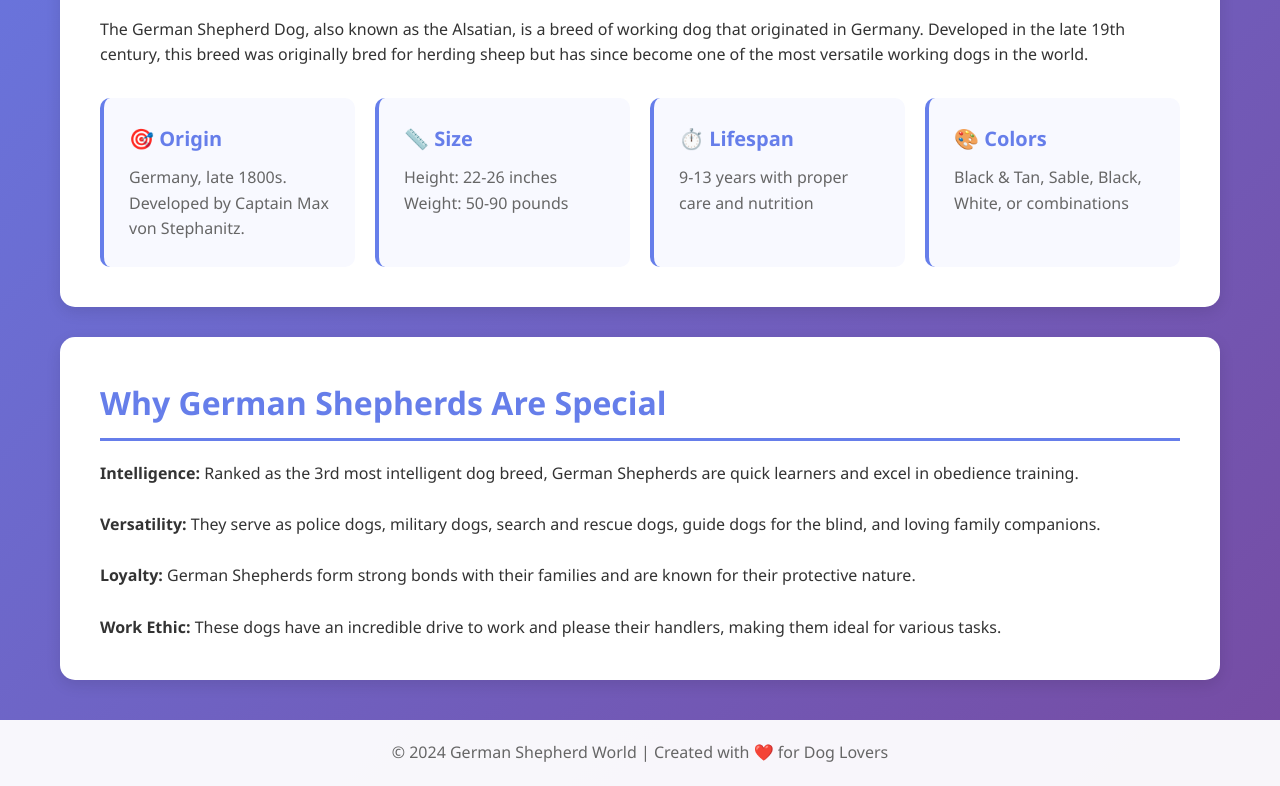
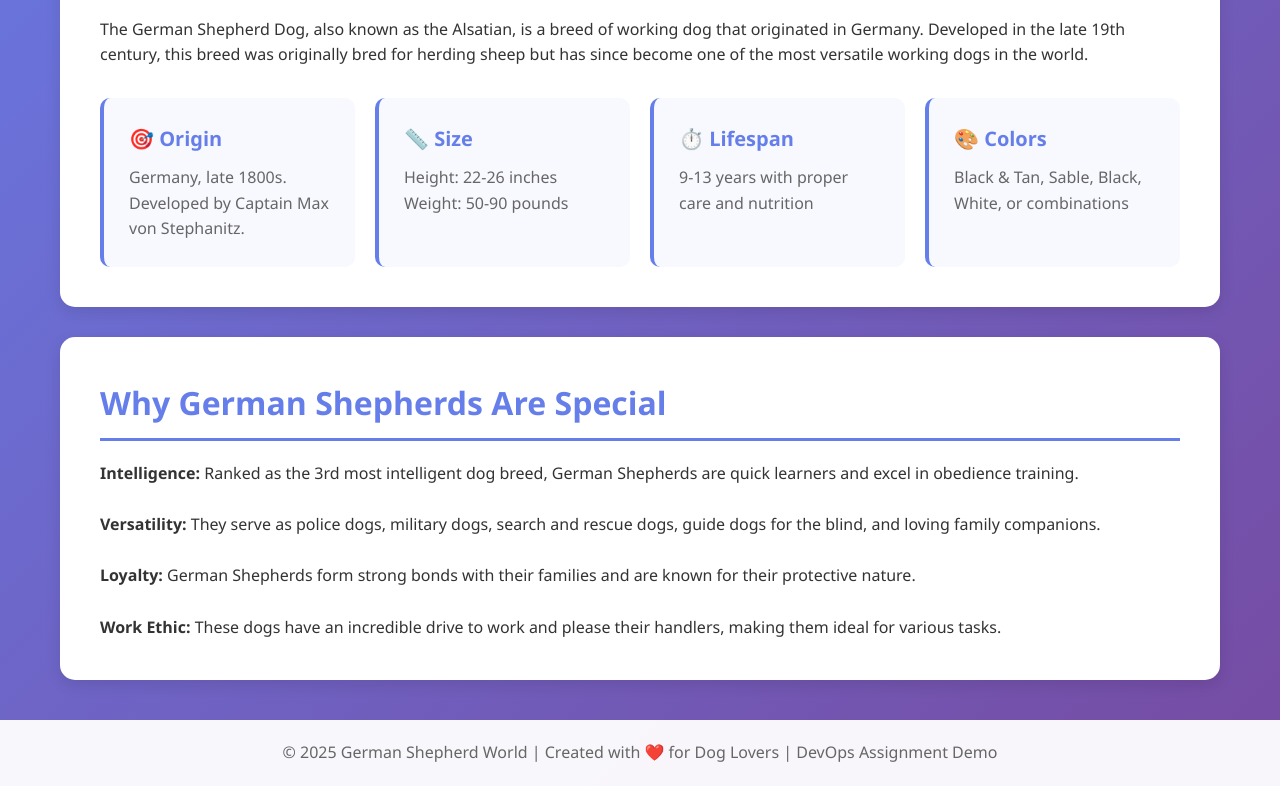
Before and after one commit to shri33/german-shepherd-website, a plain HTML site: page index.html in a window 1280 px wide. Shown: the part 553-1339 px from the top of the page. Drawn offline with Linux system fonts and the light colour scheme.

Commit message:
Add DevOps assignment note to footer

```diff
--- a/index.html
+++ b/index.html
@@ -198,7 +198,7 @@
     </div>
 
     <footer>
-        <p>&copy; 2024 German Shepherd World | Created with ❤️ for Dog Lovers</p>
+        <p>&copy; 2025 German Shepherd World | Created with ❤️ for Dog Lovers | DevOps Assignment Demo</p>
     </footer>
 </body>
 </html>
```
